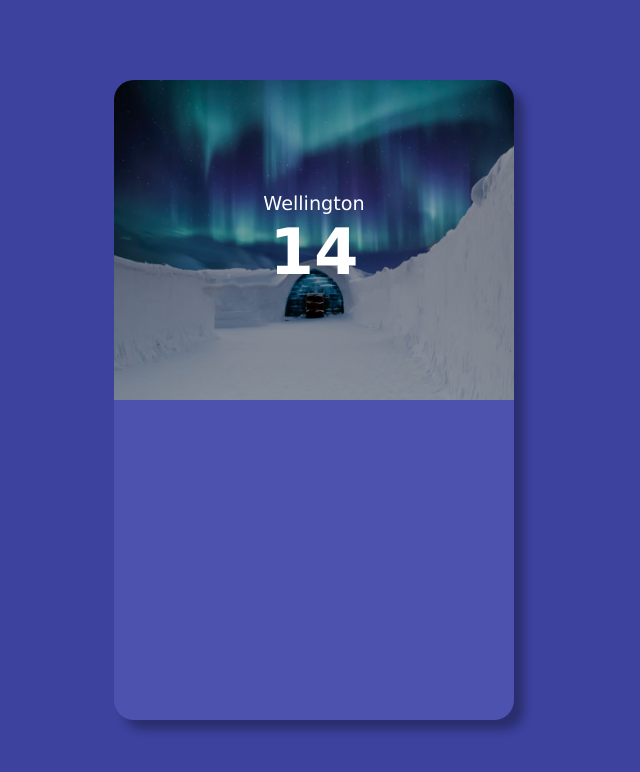
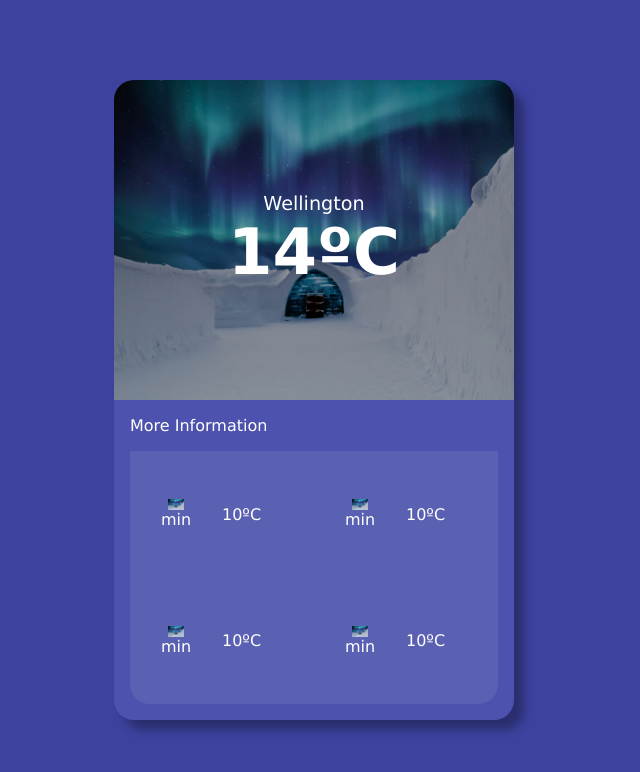
Before and after one commit to MikeSanDev/Angular-Weather-App, an Angular app: page / in a window 1280 px wide. Shown: the top 772 px of the page, without its empty margins (326-966 px from the left). Built offline with nearby package versions, Linux system fonts and the light colour scheme.

Commit message:
added temperature details

```diff
--- a/src/app/app.component.html
+++ b/src/app/app.component.html
@@ -5,11 +5,51 @@
 
     <div class="weather-data">
       <div class="location">Wellington</div>
-      <div class="temperature">{{ 14.40 | number: '1.0-0'}}</div>
+      <div class="temperature">{{ 14.40 | number: '1.0-0'}}ºC</div>
     </div>
   </div>
   <div class="lower-data">
-
+    <div class="more-info-label">
+      More Information
+    </div>
+    <div class="more-info-container">
+      <div class="info-block">
+        <div class="info-block-label">
+          <img src="../assets/cold.jpg" alt="">
+          <span>min</span>
+        </div>
+        <div class="info-block-value">
+          10ºC
+        </div>
+      </div>
+      <div class="info-block">
+        <div class="info-block-label">
+          <img src="../assets/cold.jpg" alt="">
+          <span>min</span>
+        </div>
+        <div class="info-block-value">
+          10ºC
+        </div>
+      </div>
+      <div class="info-block">
+        <div class="info-block-label">
+          <img src="../assets/cold.jpg" alt="">
+          <span>min</span>
+        </div>
+        <div class="info-block-value">
+          10ºC
+        </div>
+      </div>
+      <div class="info-block">
+        <div class="info-block-label">
+          <img src="../assets/cold.jpg" alt="">
+          <span>min</span>
+        </div>
+        <div class="info-block-value">
+          10ºC
+        </div>
+      </div>
+    </div>
   </div>
 </div>
 
--- a/src/styles.css
+++ b/src/styles.css
@@ -51,6 +51,18 @@ body {
     height: 100%;
 }
 
+.lower-data {
+    position: relative;
+    overflow: hidden;
+    width: 100%;
+    height: 50%;
+    border-bottom-left-radius: 20px;
+    border-bottom-right-radius: 20px;
+    padding: 1em;
+    display: flex;
+    flex-direction: column;
+}
+
 .weather-data {
     position: relative;
     z-index: 1;
@@ -75,3 +87,50 @@ body {
     text-align: center;
     font-weight: 900;
 }
+
+.more-info-label{
+    color: var(--white);
+}
+
+.more-info-container {
+    flex: 1;
+    background-color: var(--shadow-light);
+    border-bottom-left-radius: 20px;
+    border-bottom-right-radius: 20px;
+    margin-top: 1em;
+
+    display: flex;
+    flex-direction: row;
+    flex-wrap: wrap;
+}
+
+.info-block {
+    width: 50%;
+    display: flex;
+    flex-direction: row;
+}
+
+.info-block-label {
+    width: 50%;
+    display: flex;
+    flex-direction: column;
+    justify-content: center;
+    align-items: center;
+}
+
+.info-block-label img {
+    width: 1em;
+}
+
+.info-block-label span {
+    color: var(--white);
+    font-size: 0.8;
+}
+
+.info-block-value {
+    width: 50%;
+    display: flex;
+    justify-content: flex-start;
+    align-items: center;
+    color: var(--white);
+}
```
